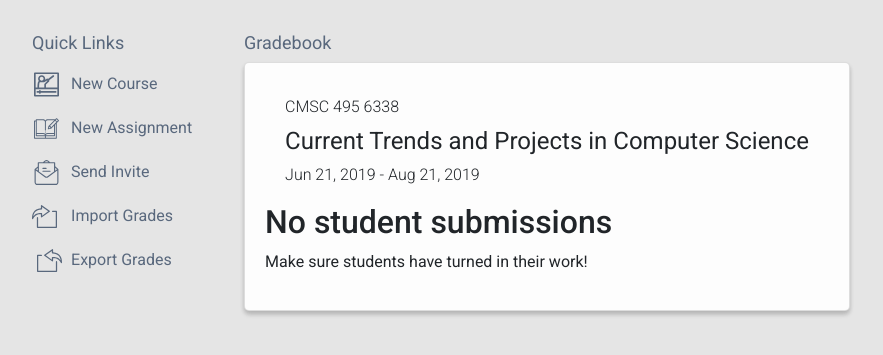
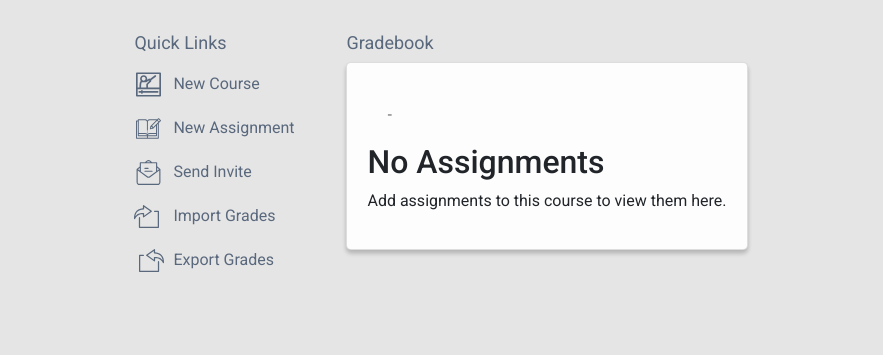
Before and after one commit to dakinwerneburg/gradify, a Django app: template core/templates/core/studentsubmission_list.html in a window 1280 px wide. Shown: the part 56-411 px from the top of the page, without its empty margins (93-976 px from the left). Run offline with Django 3.2, Linux system fonts and the light colour scheme; the template is opened without the code that fills it: values that come from a table or form of the project are taken from there, others are empty; data comes from the database, SQL or seed files in the repository; parts of the project's set-up code (start-up, migrations or seed data) failed here and were passed over; some libraries are stand-ins or nearby versions.

Commit message:
Refactors gradebook view displays by course id
This commit merges branch refactor-gradebook-logic and finishes
refactoring the tests.  Additionally, refactors URL logic to display
gradebook by course ID.

Closes #39

```diff
--- a/core/templates/core/studentsubmission_list.html
+++ b/core/templates/core/studentsubmission_list.html
@@ -44,8 +44,8 @@
                 </tbody>
             </table>
             {% else %}
-            <h2>No student submissions</h2>
-            <p>Make sure students have turned in their work!</p>
+            <h2>No Assignments</h2>
+            <p>Add assignments to this course to view them here.</p>
             {% endif %}
         </div>
     </section>
--- a/core/urls.py
+++ b/core/urls.py
@@ -8,7 +8,7 @@ from . import views
 urlpatterns = [
     path('', TemplateView.as_view(template_name="core/index.html")),
     path('courses/', views.CoursesView.as_view(), name='course-list'),
-    path('courses/gradebook/', views.StudentSubmissionsView.as_view(),
+    path('courses/<int:pk>/gradebook/', views.StudentSubmissionsView.as_view(),
          name='studentsubmission-list'),
     path('courses/<int:pk>/', views.CourseDetailView.as_view(), name='course-detail')
 ]
--- a/gradify/settings/default.py
+++ b/gradify/settings/default.py
@@ -112,7 +112,7 @@ USE_I18N = True
 
 USE_L10N = True
 
-USE_TZ = True
+USE_TZ = False
 
 
 # Static files (CSS, JavaScript, Images)
```
Also changed, not shown: core/tests/tests.py (+11 -12 lines), core/views.py (+6 -7 lines).
